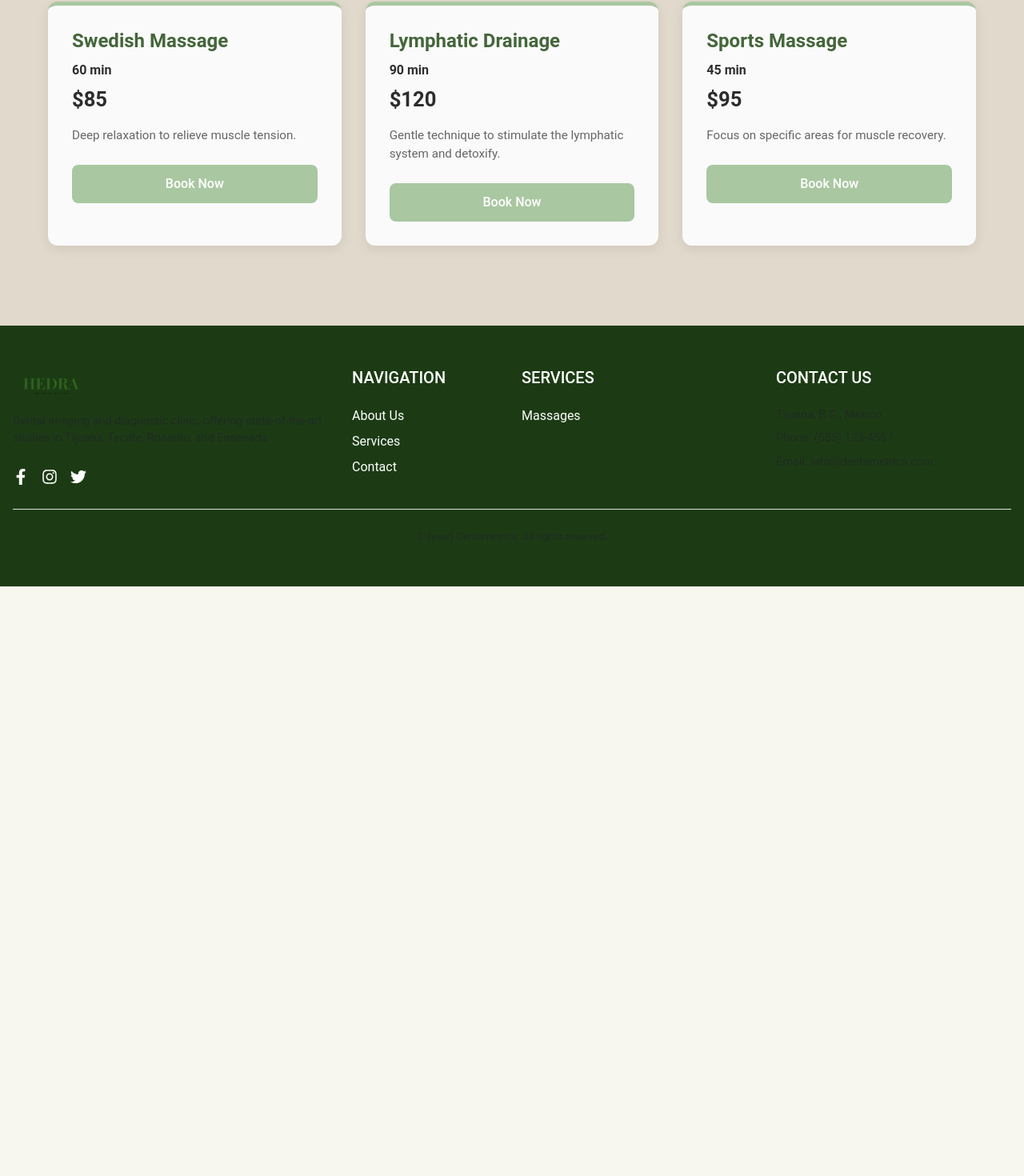
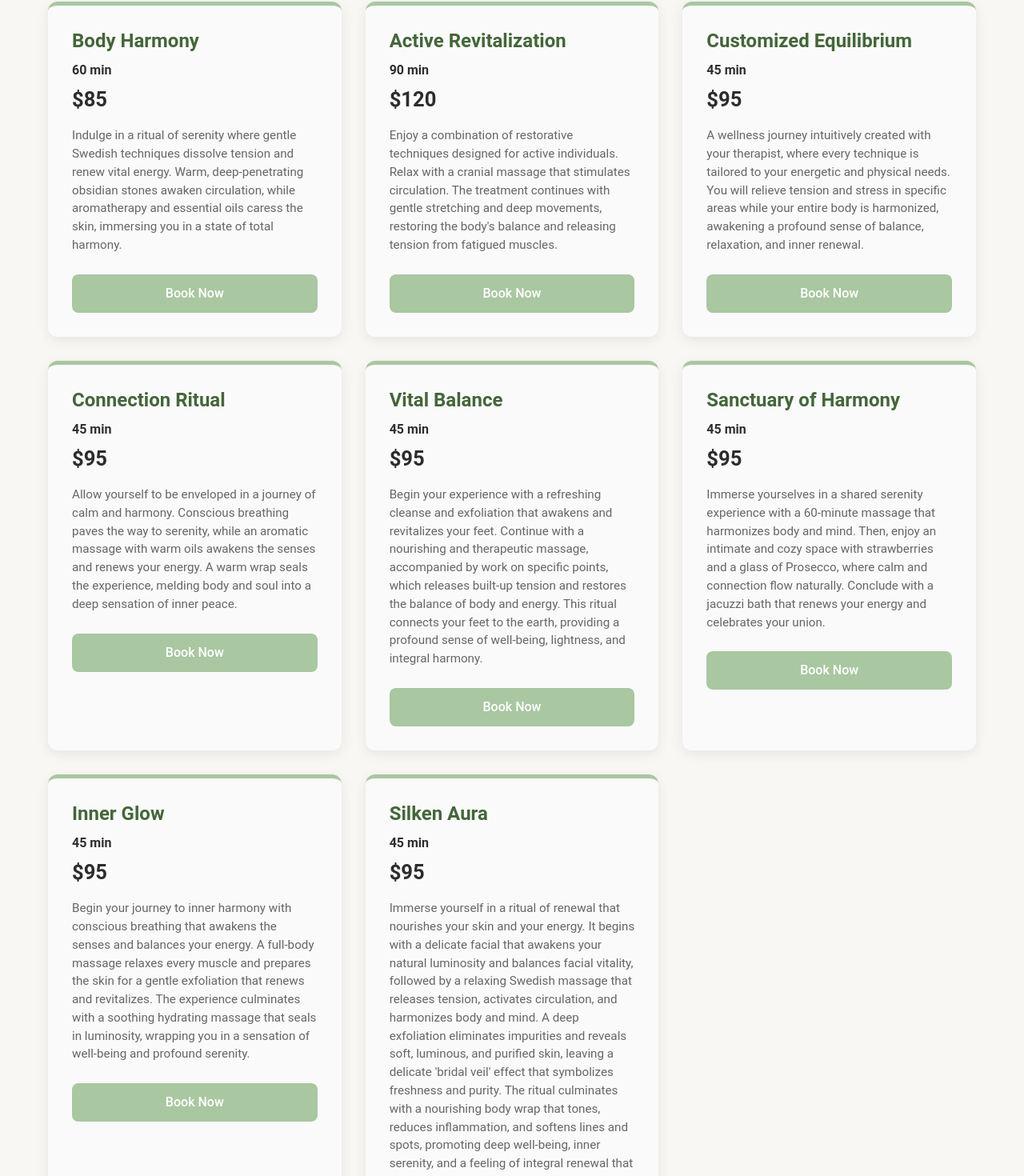
Before and after one commit to Fernanda3920/spa-plantilla, a React (Vite) app: page /servicio/1 in a window 1280 px wide. Shown: the part 718-2188 px from the top of the page at 80% size. Before the commit the page ends 1451 px from the top, so only its background shows below. Built offline with nearby package versions, Linux system fonts and the light colour scheme.

Commit message:
Agregar servicios corporales

```diff
--- a/src/components/pages/ServiceDetail.css
+++ b/src/components/pages/ServiceDetail.css
@@ -4,7 +4,7 @@
 
 
 .service-detail-page {
-    background-color: #E1D9CB;
+    background-color: #F9F7F4;
 }
 .service-detail.container {
  max-width: 1200px;
--- a/src/locales/en.json
+++ b/src/locales/en.json
@@ -19,35 +19,65 @@
   },
   "services": {
     "title": "SPA SERVICES",
-    "description": "Here are our spa services described",
-    "viewMore": "View more",
-    "viewAll": "View all services",
-    "notFound": "Service not found",
+    "description": "Here you will find our spa services described",
+    "viewMore": "View More",
+    "viewAll": "View All Services",
+    "notFound": "Service Not Found",
     "backToServices": "Back to Services",
     "availableTreatments": "Available Treatments",
     "book": "Book Now",
     "items": {
       "therapeutic": {
-        "title": "Therapeutic Massages",
-        "description": "Our therapeutic massages help relax muscles, relieve stress, and improve circulation.",
+        "title": "Body Treatments",
+        "description": "Our therapeutic massages help to relax muscles, relieve stress, and improve circulation.",
         "subServices": [
           {
-            "title": "Swedish Massage",
+            "title": "Body Harmony",
             "duration": "60 min",
             "price": "$85",
-            "description": "Deep relaxation to relieve muscle tension."
+            "description": "Indulge in a ritual of serenity where gentle Swedish techniques dissolve tension and renew vital energy. Warm, deep-penetrating obsidian stones awaken circulation, while aromatherapy and essential oils caress the skin, immersing you in a state of total harmony."
           },
           {
-            "title": "Lymphatic Drainage",
+            "title": "Active Revitalization",
             "duration": "90 min",
             "price": "$120",
-            "description": "Gentle technique to stimulate the lymphatic system and detoxify."
+            "description": "Enjoy a combination of restorative techniques designed for active individuals. Relax with a cranial massage that stimulates circulation. The treatment continues with gentle stretching and deep movements, restoring the body's balance and releasing tension from fatigued muscles."
           },
           {
-            "title": "Sports Massage",
+            "title": "Customized Equilibrium",
             "duration": "45 min",
             "price": "$95",
-            "description": "Focus on specific areas for muscle recovery."
+            "description": "A wellness journey intuitively created with your therapist, where every technique is tailored to your energetic and physical needs. You will relieve tension and stress in specific areas while your entire body is harmonized, awakening a profound sense of balance, relaxation, and inner renewal."
+          },
+          {
+            "title": "Connection Ritual",
+            "duration": "45 min",
+            "price": "$95",
+            "description": "Allow yourself to be enveloped in a journey of calm and harmony. Conscious breathing paves the way to serenity, while an aromatic massage with warm oils awakens the senses and renews your energy. A warm wrap seals the experience, melding body and soul into a deep sensation of inner peace."
+          },
+          {
+            "title": "Vital Balance",
+            "duration": "45 min",
+            "price": "$95",
+            "description": "Begin your experience with a refreshing cleanse and exfoliation that awakens and revitalizes your feet. Continue with a nourishing and therapeutic massage, accompanied by work on specific points, which releases built-up tension and restores the balance of body and energy. This ritual connects your feet to the earth, providing a profound sense of well-being, lightness, and integral harmony."
+          },
+          {
+            "title": "Sanctuary of Harmony",
+            "duration": "45 min",
+            "price": "$95",
+            "description": "Immerse yourselves in a shared serenity experience with a 60-minute massage that harmonizes body and mind. Then, enjoy an intimate and cozy space with strawberries and a glass of Prosecco, where calm and connection flow naturally. Conclude with a jacuzzi bath that renews your energy and celebrates your union."
+          },
+          {
+            "title": "Inner Glow",
+            "duration": "45 min",
+            "price": "$95",
+            "description": "Begin your journey to inner harmony with conscious breathing that awakens the senses and balances your energy. A full-body massage relaxes every muscle and prepares the skin for a gentle exfoliation that renews and revitalizes. The experience culminates with a soothing hydrating massage that seals in luminosity, wrapping you in a sensation of well-being and profound serenity."
+          },
+          {
+            "title": "Silken Aura",
+            "duration": "45 min",
+            "price": "$95",
+            "description": "Immerse yourself in a ritual of renewal that nourishes your skin and your energy. It begins with a delicate facial that awakens your natural luminosity and balances facial vitality, followed by a relaxing Swedish massage that releases tension, activates circulation, and harmonizes body and mind. A deep exfoliation eliminates impurities and reveals soft, luminous, and purified skin, leaving a delicate 'bridal veil' effect that symbolizes freshness and purity. The ritual culminates with a nourishing body wrap that tones, reduces inflammation, and softens lines and spots, promoting deep well-being, inner serenity, and a feeling of integral renewal that embraces body, mind, and spirit."
           }
         ]
       },
--- a/src/locales/es.json
+++ b/src/locales/es.json
@@ -28,26 +28,56 @@
     "book": "Reservar",
     "items": {
       "therapeutic": {
-        "title": "Masajes Terapéuticos",
+        "title": "Tratamientos Corporales",
         "description": "Nuestros masajes terapéuticos ayudan a relajar músculos, aliviar el estrés y mejorar la circulación.",
         "subServices": [
           {
-            "title": "Masaje Sueco",
+            "title": "Armonia Corporal",
             "duration": "60 min",
             "price": "$85",
-            "description": "Relajación profunda para aliviar tensiones musculares."
+            "description": "Déjate envolver por un ritual de serenidad donde suaves técnicas suecas disuelven la tensión y renuevan la energía vital. Las piedras de obsidiana, cálidas y profundas, despiertan la circulación mientras la aromaterapia y los aceites esenciales acarician la piel, sumergiéndote en un estado de armonía total."
           },
           {
-            "title": "Drenaje Linfático",
+            "title": "Revitalización Activa",
             "duration": "90 min",
             "price": "$120",
-            "description": "Técnica suave para estimular el sistema linfático y desintoxicar."
+            "description": "Disfruta de una combinación de técnicas restaurativas diseñadas para personas activas. Relájate con un masaje craneal que estimula la circulación. El tratamiento continúa con estiramientos suaves y movimientos profundos, restaurando el equilibrio del cuerpo y liberando la tensión acumulada en los músculos fatigados."
           },
           {
-            "title": "Masaje Deportivo",
+            "title": "Equilibrio a medida",
             "duration": "45 min",
             "price": "$95",
-            "description": "Enfoque en áreas específicas para la recuperación muscular."
+            "description": "Un viaje de bienestar creado intuitivamente junto a tu terapeuta, donde cada técnica se adapta a tus necesidades energéticas y físicas. Aliviarás la tensión y el estrés en áreas específicas mientras todo tu cuerpo se armoniza, despertando una profunda sensación de equilibrio, relajación y renovación interior."
+          },
+          {
+            "title": "Ritual de conexión",
+            "duration": "45 min",
+            "price": "$95",
+            "description": "Déjate envolver en un viaje de calma y armonía. La respiración consciente abre el camino hacia la serenidad, mientras un masaje aromático con aceites tibios despierta los sentidos y renueva la energía. Un envoltorio cálido sella la experiencia, fundiendo cuerpo y alma en una profunda sensación de paz interior."
+          },
+            {
+            "title": "Equilibrio vital",
+            "duration": "45 min",
+            "price": "$95",
+            "description": "Comienza tu experiencia con una limpieza y exfoliación refrescante que despierta y revitaliza tus pies. Continúa con un masaje nutritivo y terapéutico, acompañado de trabajo en puntos específicos, que libera la tensión acumulada y restablece el equilibrio del cuerpo y la energía. Este ritual conecta tus pies con la tierra, brindando una sensación profunda de bienestar, ligereza y armonía integral."
+          },
+          {
+            "title": "Santuario de armonía",
+            "duration": "45 min",
+            "price": "$95",
+            "description": "Sumérjanse en una experiencia de serenidad compartida con un masaje de 60 minutos que armoniza cuerpo y mente. Luego, disfruten de un espacio íntimo y acogedor con fresas y una copa de prosecco, donde la calma y la conexión fluyen naturalmente. Finalicen con un baño en jacuzzi que renueva la energía y celebra la unión."
+          },
+           {
+            "title": "Resplandor",
+            "duration": "45 min",
+            "price": "$95",
+            "description": "Inicia tu viaje hacia la armonía interior con respiración consciente que despierta los sentidos y equilibra la energía. Un masaje corporal relaja cada músculo y prepara la piel para una delicada exfoliación que renueva y revitaliza. La experiencia culmina con un suave masaje hidratante que sella la luminosidad, envolviéndote en una sensación de bienestar y serenidad profunda."
+          },
+           {
+            "title": "Aura de seda",
+            "duration": "45 min",
+            "price": "$95",
+            "description": "Sumérgete en un ritual de renovación que nutre tu piel y tu energía. Comienza con un facial delicado que despierta la luminosidad natural y equilibra la vitalidad del rostro, seguido de un masaje sueco relajante que libera tensiones, activa la circulación y armoniza cuerpo y mente. La exfoliación profunda elimina impurezas y revela una piel suave, luminosa y purificada, dejando un delicado “velo de novia” que simboliza frescura y pureza. El ritual culmina con una envoltura corporal nutritiva, que tonifica, desinflama y suaviza líneas y manchas, promoviendo un bienestar profundo, serenidad interior y una sensación de renovación integral que abraza cuerpo, mente y espíritu."
           }
         ]
       },
```
